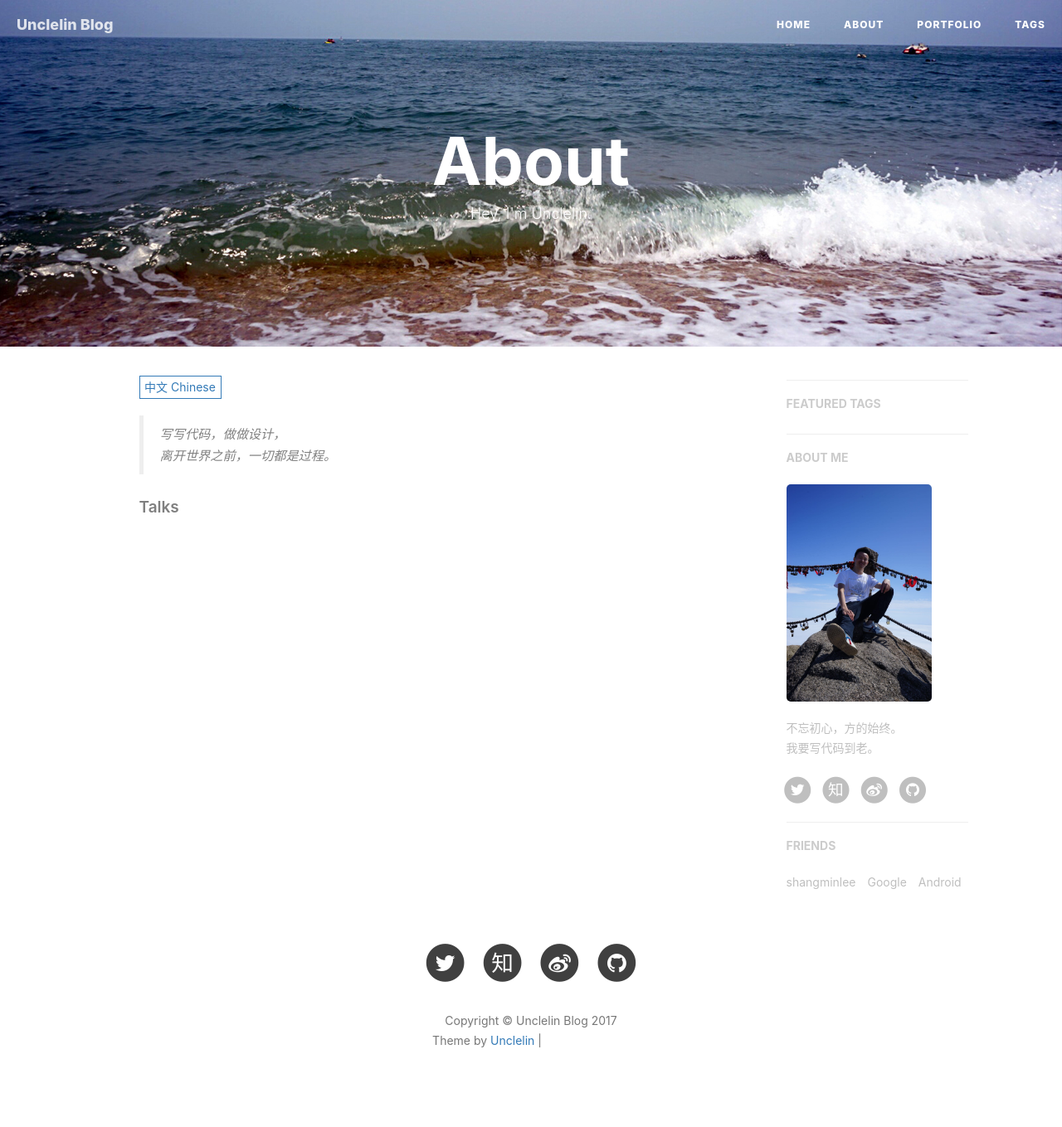
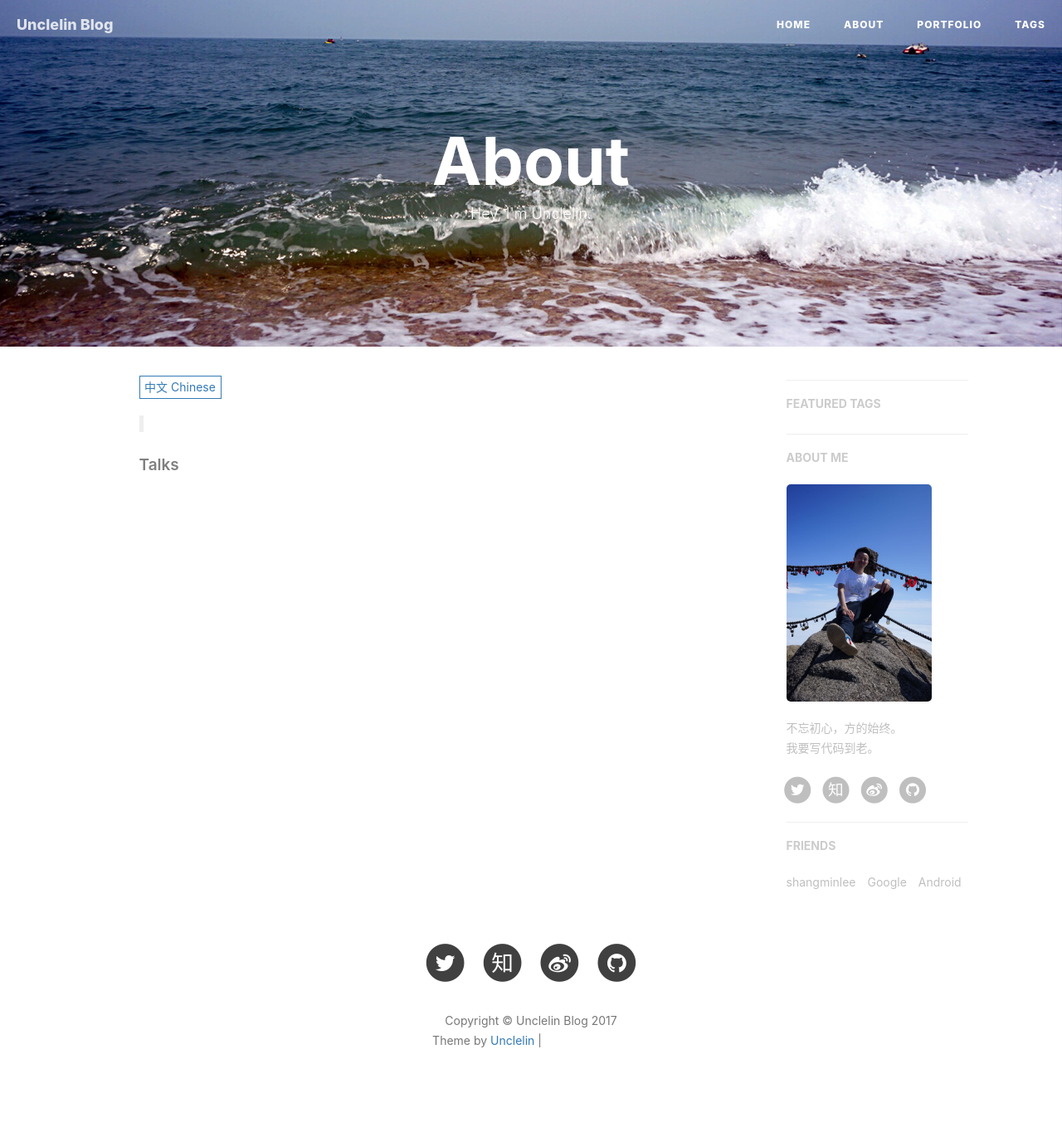
Before and after one commit to Unclelin/Unclelin.github.io, a Jekyll site: the page built from about.html, in a window 1280 px wide. Shown: the whole page at 83% size. Built offline with Jekyll 4.4.1, drawn with Linux system fonts in a browser that asks for light colours; nearby versions of some CDN libraries; comment, search, counter and statistics services are not loaded; grey boxes are pictures that could not be loaded.

Commit message:
modify commit

```diff
--- a/_config.yml
+++ b/_config.yml
@@ -1,6 +1,6 @@
 # Site settings
 title: Unclelin Blog
-SEOTitle: 林建茂的博客 | Unclelin Blog
+SEOTitle: Unclelin Blog | 林建茂的博客
 header-img: img/home-bg.jpg
 email: linjianmao@gmail.com
 description: "关于后端与架构 | A茂, web, Software Engineer, Software Developer, JAVA Developer | the Unclelin blog, unclelin github"
@@ -12,10 +12,10 @@
 
 # SNS settings
 RSS: false
-weibo_username:     unclelin
-zhihu_username:     unclelin
+weibo_username:     unknow
+zhihu_username:     unknow
 github_username:    unclelin
-twitter_username:   unclelin
+twitter_username:   unknow
 #facebook_username:  unclelin
 # linkedin_username:  firstname-lastname-idxxxx
 
--- a/_includes/about/zh.md
+++ b/_includes/about/zh.md
@@ -1,5 +1,5 @@
-> 写写代码，做做设计，
-> 离开世界之前，一切都是过程。
+>
+>
 
 
 
```
Also changed, not shown: README.md.
